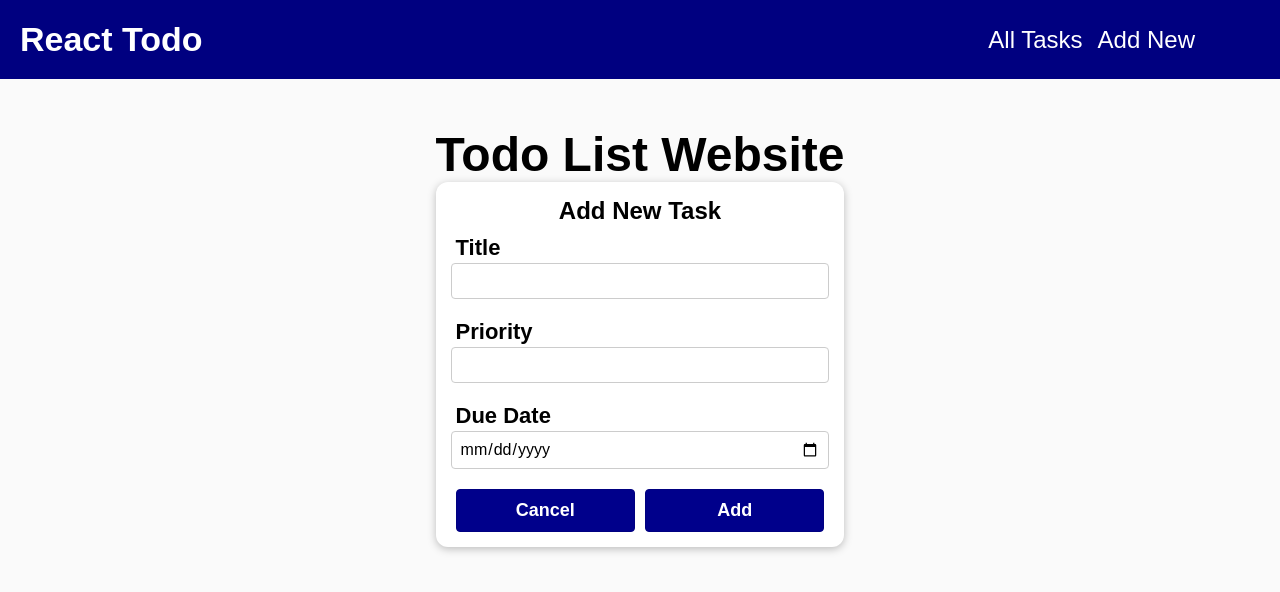
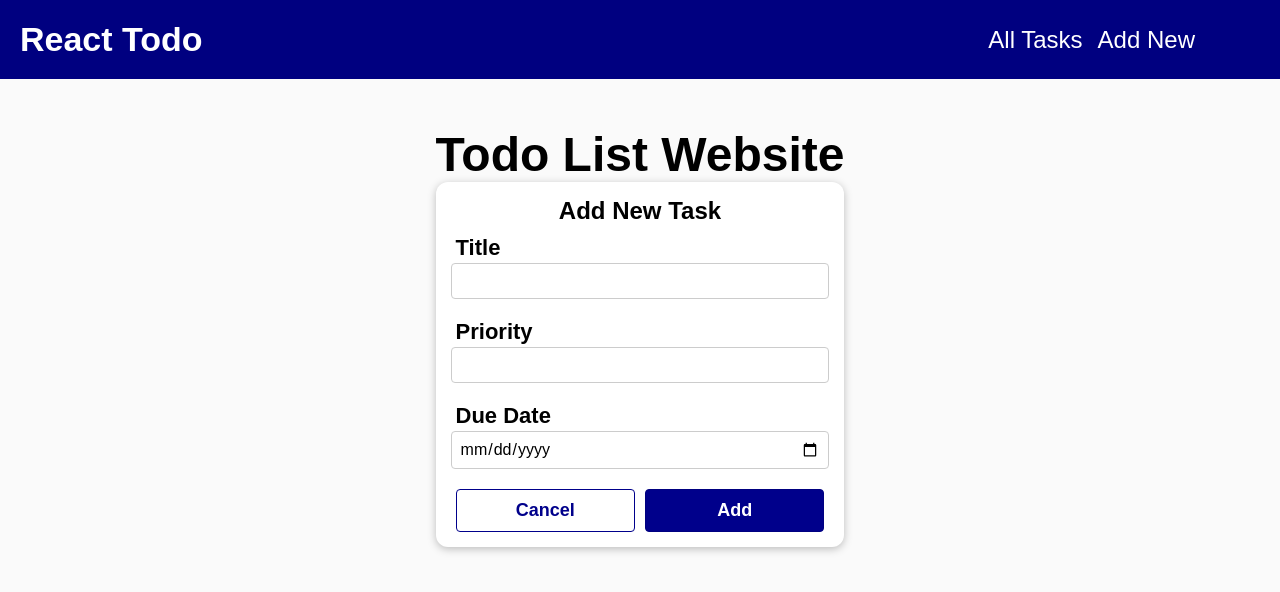
Before and after one commit to FoxPopuli/react-todo, a React (Create React App) app: page /new-task in a window 1280 px wide. Shown: the top 592 px of the page. Built offline with nearby package versions, Linux system fonts and the light colour scheme.

Commit message:
Gave light theme to buttons

```diff
--- a/src/components/NewTaskForm/NewTaskForm.js
+++ b/src/components/NewTaskForm/NewTaskForm.js
@@ -51,8 +51,12 @@ const NewTaskForm = (props) => {
           <input type="date" ref={dueDateInputRef}></input>
         </div>
         <div className={classes.buttonContainer}>
-          <Button onClick={cancelHandler}>Cancel</Button>
-          <Button onClick={submitHandler}>Add</Button>
+          <Button onClick={cancelHandler} theme="light">
+            Cancel
+          </Button>
+          <Button onClick={submitHandler} theme="blue">
+            Add
+          </Button>
         </div>
       </form>
     </Card>
--- a/src/components/UI/Button/Button.js
+++ b/src/components/UI/Button/Button.js
@@ -1,8 +1,20 @@
 import classes from "./Button.module.css";
 
 const Button = (props) => {
+  let theme;
+  switch (props.theme) {
+    case "light":
+      theme = classes.lightTheme;
+      break;
+    case "blue":
+      theme = classes.blueTheme;
+      break;
+    default:
+      theme = classes.blueTheme;
+  }
+
   return (
-    <button onClick={props.onClick} className={classes.button}>
+    <button className={theme} onClick={props.onClick}>
       {props.children}
     </button>
   );
--- a/src/components/UI/Button/Button.module.css
+++ b/src/components/UI/Button/Button.module.css
@@ -1,3 +1,33 @@
+.lightTheme,
+.blueTheme,
+.darkTheme {
+  font-size: 18px;
+  font-weight: bold;
+  padding: 10px;
+  border-radius: 4px;
+}
+
+.lightTheme {
+  background-color: white;
+  color: darkblue;
+  border: 1px solid darkblue;
+}
+
+.lightTheme:hover {
+  color: blue;
+  border: 1px solid blue;
+}
+
+.blueTheme {
+  background-color: darkblue;
+  color: white;
+  border: 1px solid navy;
+}
+
+.blueTheme:hover {
+  background-color: blue;
+}
+
 .button {
   background-color: darkblue;
   color: white;
@@ -7,7 +37,3 @@
   border-radius: 4px;
   border: 1px solid navy;
 }
-
-.button:hover {
-  background-color: blue;
-}
--- a/src/pages/HomePage.js
+++ b/src/pages/HomePage.js
@@ -7,9 +7,7 @@ const HomePage = (props) => {
   const taskCtx = useContext(TaskContext);
 
   const completeTasks = taskCtx.tasks.filter((task) => task.complete);
-  console.log(completeTasks);
   const incompleteTasks = taskCtx.tasks.filter((task) => !task.complete);
-  console.log(incompleteTasks);
 
   return (
     <section className={classes.home}>
```
